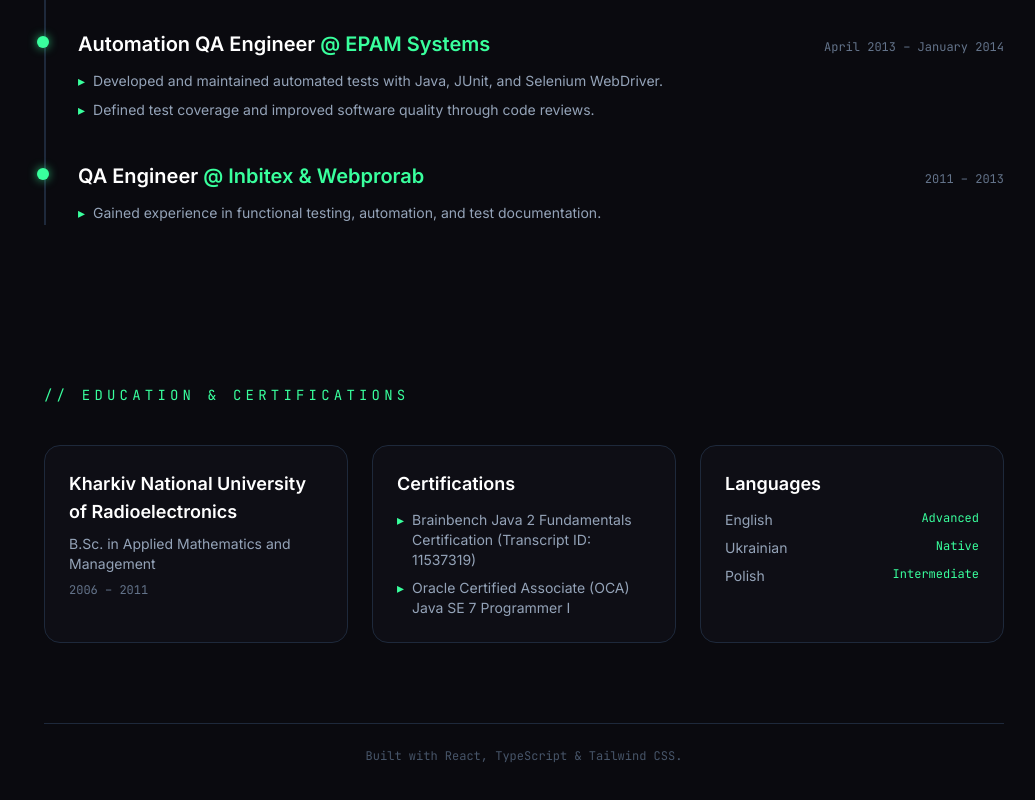
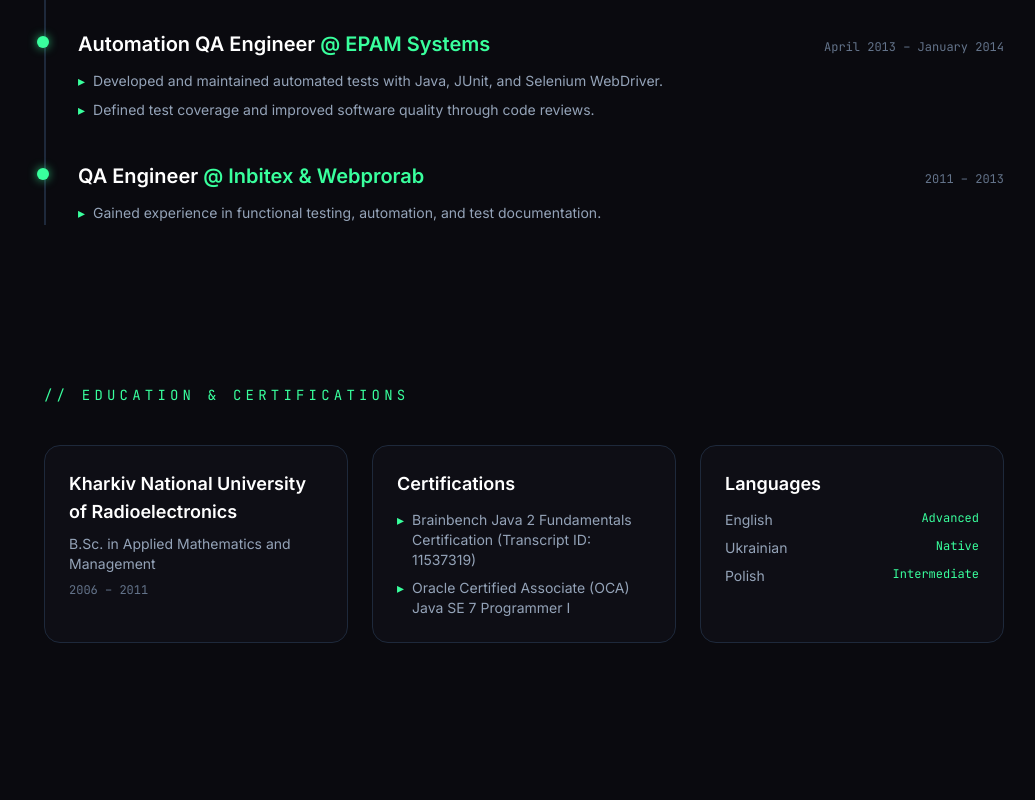
Before and after one commit to denis180889/cv, a React (Vite) app: page / in a window 1280 px wide. Shown: the part 3220-4020 px from the top of the page, without its empty margins (116-1151 px from the left). After the commit the page ends 3991 px from the top, so only its background shows below. Built offline with nearby package versions, Linux system fonts and the light colour scheme.

Commit message:
content: remove tech-stack footer line

```diff
--- a/src/components/Education.tsx
+++ b/src/components/Education.tsx
@@ -35,9 +35,6 @@ export default function Education() {
           </ul>
         </div>
       </div>
-      <footer className="mt-20 border-t border-slate-800 pt-6 text-center font-mono text-xs text-slate-600">
-        Built with React, TypeScript & Tailwind CSS.
-      </footer>
     </section>
   );
 }
```
